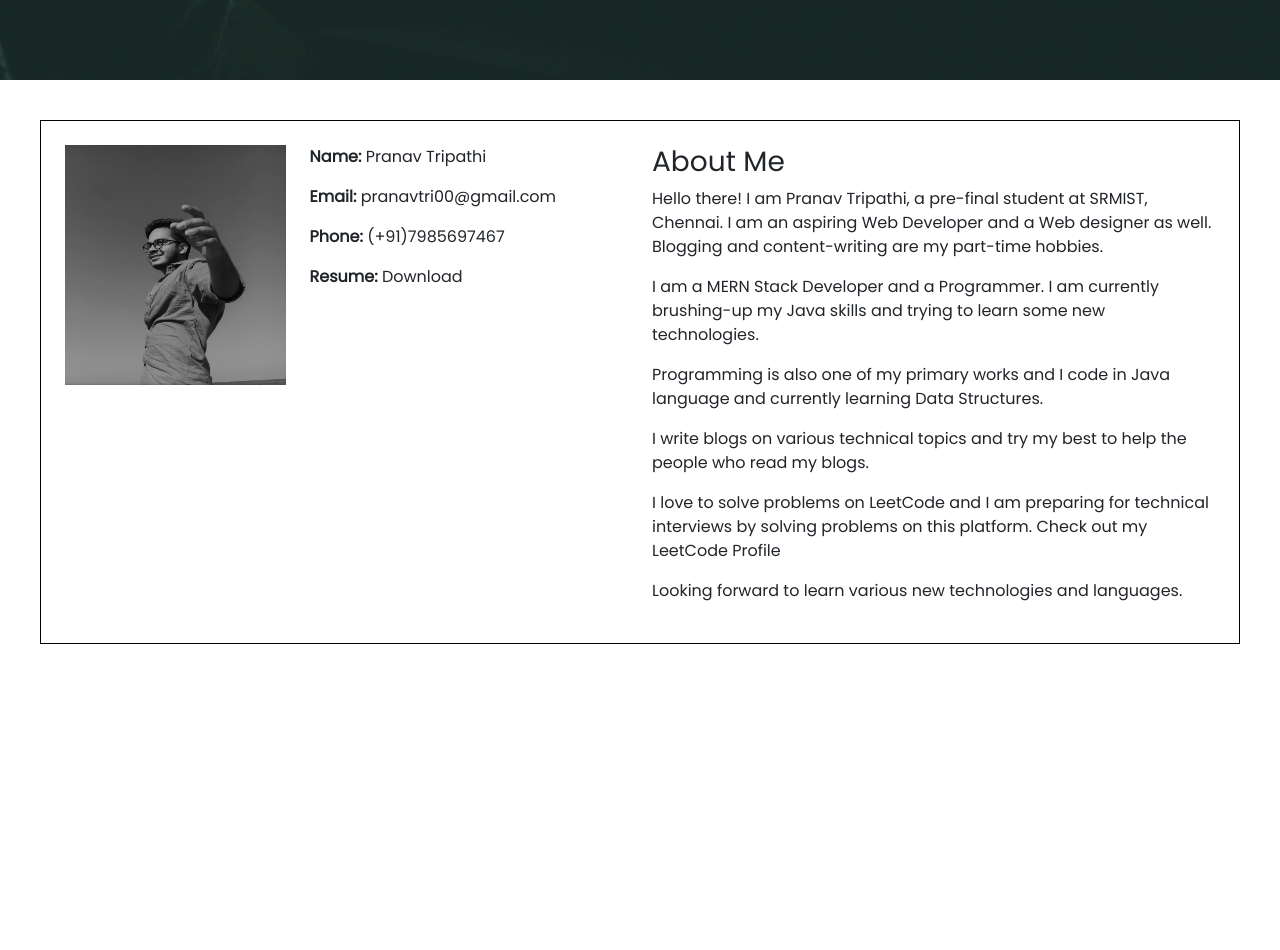
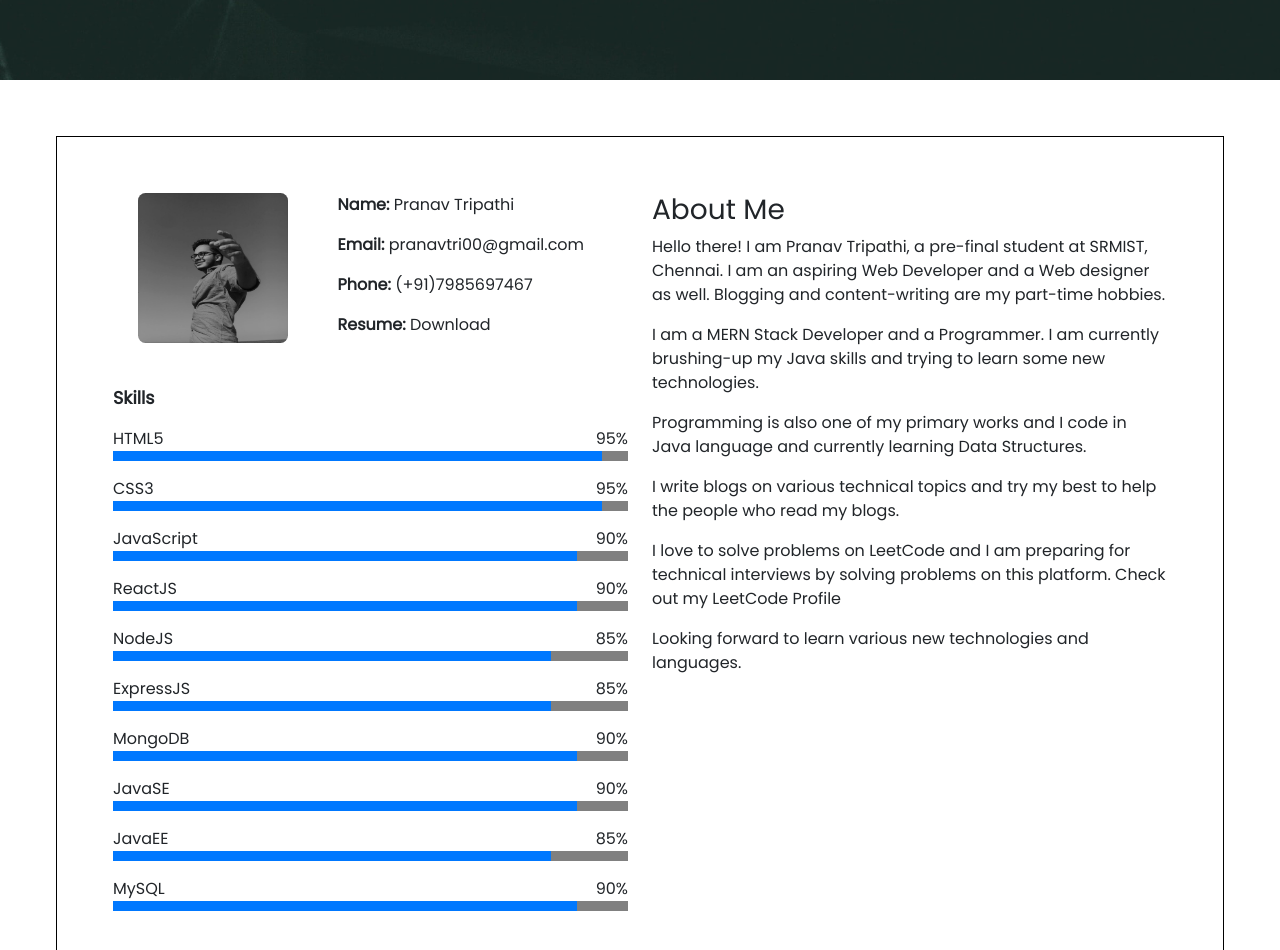
Before and after one commit to PranavTrip/PranavReact, a React (Create React App) app: page / in a window 1280 px wide. Shown: the part 720-1670 px from the top of the page. Before the commit the page ends 1404 px from the top, so only its background shows below. Built offline with nearby package versions, Linux system fonts and the light colour scheme.

Commit message:
About Page

```diff
--- a/src/assets/css/About.css
+++ b/src/assets/css/About.css
@@ -7,13 +7,18 @@
 
 .about-container {
     border: 1px solid black;
-    margin: 2.5rem;
-    padding: 1.5rem;
+    margin: 3.5rem;
+    padding: 3.5rem;
+}
+
+.about-img-container {
+    text-align: center;
 }
 
 .about-img {
-    height: 15rem;
-    width: 15rem;
+    height: 150px;
+    width: 150px;
+    border-radius: 5%;
 }
 
 .title {
@@ -21,3 +26,16 @@
     font-weight: bolder;
 
 }
+
+.skill-heading {
+    font-weight: 600;
+    font-size: 1.1rem;
+    margin: 2rem 0 0 0;
+}
+.progress-bars{
+    margin: 1rem 0  1rem 0;
+}
+.progress-text{
+    display: flex;
+    justify-content: space-between;
+}
--- a/src/components/About.jsx
+++ b/src/components/About.jsx
@@ -1,7 +1,20 @@
 import React from "react";
 import "../assets/css/About.css";
+import ProgressBar from "./ProgressBar";
 
 function About() {
+  const skills = [
+    {id:1,name:"HTML5",progress:95},
+    {id:2,name:"CSS3",progress:95},
+    {id:3,name:"JavaScript",progress:90},
+    {id:4,name:"ReactJS",progress:90},
+    {id:5,name:"NodeJS",progress:85},
+    {id:6,name:"ExpressJS",progress:85},
+    {id:7,name:"MongoDB",progress:90},
+    {id:8,name:"JavaSE",progress:90},
+    {id:9,name:"JavaEE",progress:85},
+    {id:10,name:"MySQL",progress:90},
+  ];
   return (
     <>
       <div className="about-container">
@@ -9,8 +22,12 @@ function About() {
           <div className="col-md-6">
             <div className="topmost-left">
               <div className="row">
-                <div className="col-md-5">
-                  <img className="about-img img-fluid" src="/images/about.jpg" alt="about" />
+                <div className="col-md-5 about-img-container">
+                  <img
+                    className="about-img img-fluid"
+                    src="/images/about.jpg"
+                    alt="about"
+                  />
                 </div>
                 <div className="col-md-7">
                   <div className="about-info">
@@ -33,6 +50,20 @@ function About() {
                   </div>
                 </div>
               </div>
+            </div>
+            <div className="bottommost-left">
+              <p className="skill-heading">Skills</p>
+              {skills.map((element) => {
+                return (
+                  <div className="progress-bars" key={element.id}>
+                    <div className="progress-text">
+                      <span>{element.name}</span>
+                      <span>{element.progress}%</span>
+                    </div>
+                    <ProgressBar bgcolor="#0078ff" progress={element.progress} height={10} />
+                  </div>
+                );
+              })}
             </div>
           </div>
           <div className="col-md-6">
--- a/src/components/ProgressBar.jsx
+++ b/src/components/ProgressBar.jsx
@@ -3,10 +3,9 @@ import React from "react";
 function ProgressBar({ bgcolor, progress, height }) {
   const Parentdiv = {
     height: height,
-    width: "10%",
-    backgroundColor: "whitesmoke",
-    borderRadius: 40,
-    margin: 50,
+    width: "100%",
+    backgroundColor: "grey",
+
     textAlign: "center",
   };
 
@@ -14,7 +13,6 @@ function ProgressBar({ bgcolor, progress, height }) {
     height: "100%",
     width: `${progress}%`,
     backgroundColor: bgcolor,
-    borderRadius: 40,
     textAlign: "right",
   };
 
@@ -28,7 +26,8 @@ function ProgressBar({ bgcolor, progress, height }) {
     <>
       <div style={Parentdiv}>
         <div style={Childdiv}>
-          <span style={progresstext}>{`${progress}%`}</span>
+
+          <span style={progresstext}></span>
         </div>
       </div>
     </>
```
